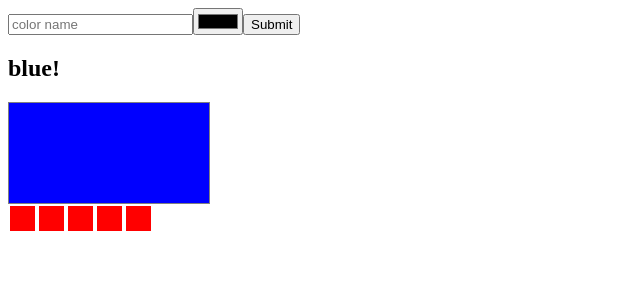
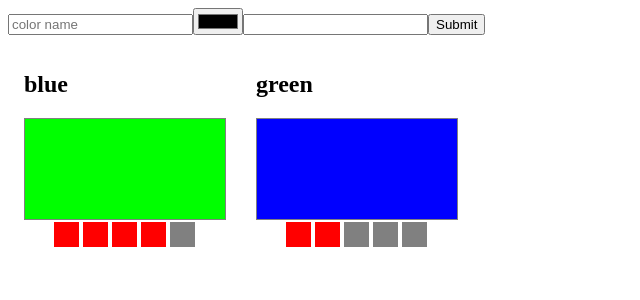
Before and after one commit to NoLogicOne/React_Redux_study, a React app: page / in a window 1280 px wide. Shown: the top 300 px of the page, without its empty margins (0-640 px from the left). Built offline with nearby package versions, Linux system fonts and the light colour scheme; the HTML template or start-up script is replaced by a standard one.

Commit message:
correct working add&send Color

```diff
--- a/src/App/App.js
+++ b/src/App/App.js
@@ -1,23 +1,38 @@
 import React, {Component} from 'react';
 
 import ColorForm from "./ColorForm/ColorForm.js";
-// import StarRating from "./StarRating/StarRating.js";
 import ColorsInfo from "./ColorsInfo/ColorsInfo.js";
 
 export default class App extends Component {
 	constructor(props){
 		super(props);
+
+		this.state = {
+			data: this.props.data
+		}
+
+		this.sendColor = this.sendColor.bind(this);
 	}
 
-	sendColor(title, color){
-		console.log("new color!" + title + " - " + color);
+	addColor(data, name, color, rating){
+		return [...data, {name, color, rating}]
+	}
+
+	sendColor(name, color, rating){
+		let {data} = this.state;
+		data = this.addColor(data, name, color, rating);
+
+		this.setState({
+			data
+		})
 	}
 
 	render() {
+		const {data} = this.state;
 		return (
-			<div id="colors__wrapper">
-				<ColorForm sendColor={this.sendColor} />
-				<ColorsInfo />
+			<div id="picker__wrapper">
+				<ColorForm sendColor = {this.sendColor} />
+				<ColorsInfo data = {data} />
 			</div>
 		)
 	}
--- a/src/App/ColorForm/ColorForm.js
+++ b/src/App/ColorForm/ColorForm.js
@@ -1,11 +1,11 @@
 import React, {Component} from 'react';
 
 const ColorForm = ({sendColor}) => {
-	let _color, _title;
+	let _color, _title, _rating;
 
 	const submit = (e) => {
 		e.preventDefault();
-		sendColor(_title.value, _color.value);
+		sendColor(_title.value, _color.value, _rating.value);
 		_color.value = "#ff0000";
 		_title.value = "";
 		_title.focus();
@@ -20,6 +20,9 @@ const ColorForm = ({sendColor}) => {
 				<input ref={input => _color = input}
 					   type="color"
 					   required/>
+				<input ref={input => _rating = input}
+					   type="number"
+					   required/>
 				<input type="submit"/>
 			</form>
 		)
--- a/src/App/ColorsInfo/ColorInfo.scss
+++ b/src/App/ColorsInfo/ColorInfo.scss
@@ -2,6 +2,12 @@
 	&color-info{
 		width: 200px;
 		height: 200px;
+		text-align: center;
+		display: inline-block;
+		margin: 1em;
+		h2{
+			text-align: left;
+		}
 	}
 	&color{
 		width: 100%;
--- a/src/App/ColorsInfo/ColorsInfo.js
+++ b/src/App/ColorsInfo/ColorsInfo.js
@@ -2,17 +2,23 @@ import React, {Component} from 'react';
 
 import ColorInfo from "./ColorInfo.js";
 
-const ColorsInfo = () => {
+const ColorsInfo = ({data = []}) => {
 
-	const testedData = {
-		color: "#0000ff",
-		name: "blue!",
-		rating: 5
+	const createCollection = () => {
+		if(data.length === 0) {
+			return <p>you have'nt colors in collection</p>
+		} else {
+			return data.map((curr, i) =>
+				(<ColorInfo key={i}
+				           {...curr}/>)
+			)
+		}
+
 	}
 
 	return (
 		<div className="picker__colors-info">
-			<ColorInfo {...testedData}/>
+			{createCollection()}
 		</div>
 	)
 }
--- a/src/data/recipes.js
+++ b/src/data/recipes.js
@@ -2,7 +2,12 @@ var data = [
 	{
 		name: "blue",
 		color: "#00ff00",
-		rating: 3
+		rating: 4
+	},
+	{
+		name: "green",
+		color: "#0000ff",
+		rating: 2
 	}
 ];
 
--- a/src/index.js
+++ b/src/index.js
@@ -5,5 +5,5 @@ import data from "./data/recipes.js";
 
 import App from "./App/App.js";
 
-render(<App />,
+render(<App data={data}/>,
 	   document.getElementById('react-container'))
```
Also changed, not shown: 1 other file (tests, documents, lock files or other folders).
